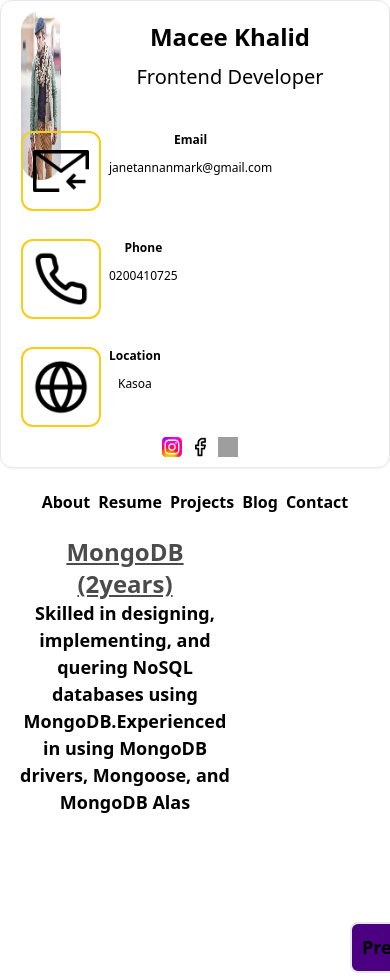
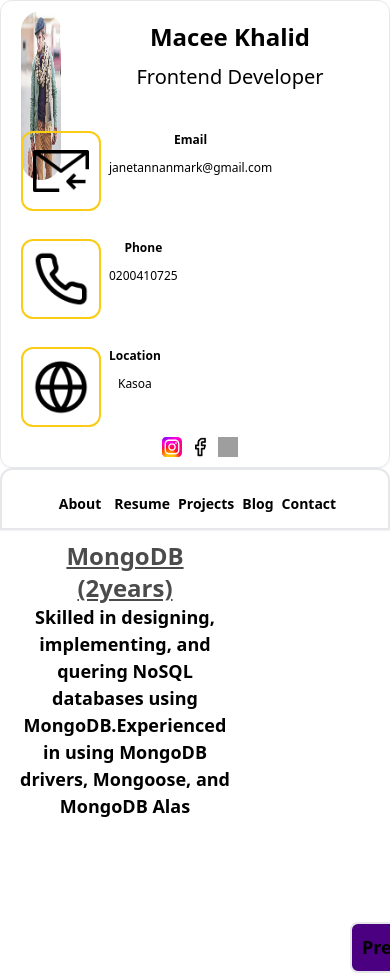
Before and after one commit to JanetMacee/portfolio, a React (Vite) app: page /skillnine in a window 390 px wide. Shown: the top 980 px of the page. Built offline with nearby package versions, Linux system fonts and the light colour scheme; grey boxes are pictures that could not be loaded.

Commit message:
Update Links.css

```diff
--- a/src/Portfolio/Links/Links.css
+++ b/src/Portfolio/Links/Links.css
@@ -7,44 +7,22 @@
     padding-right: 90px;
     padding-left: 90px;
 }
-/*@media only screen and (max-width:375px){
-    .navHead{
-        border:none;
-        box-shadow: none;
-    }
-    .navbar{
-        position:relative;
-        right: 55px;
-        font-size: small;
-    }
-}
-@media only screen and (max-width:414px){
-    .navbar{
-
-    }
-}*/
-
-
 /* Media query for mobile screens */
 @media only screen and (max-width: 768px) {
     .navHead {
         width: 100%;
         margin: 0;
         padding: 10px;
-        border-radius: 0;
-        box-shadow: none;
-        border: none;
         position: static; /* Remove absolute positioning for mobile */
     }
 
     .navbar {
-        flex-direction: column;
-        align-items: center;
+        flex-direction: row; /* Keep links in a row for mobile */
         gap: 10px;
-        font-size: 16px; /* Adjust font size to match the image */
+        font-size: 14px; /* Smaller font size for mobile */
     }
 
     .nav {
-        margin: 5px 0;
+        margin: 0 5px;
     }
 }
```
